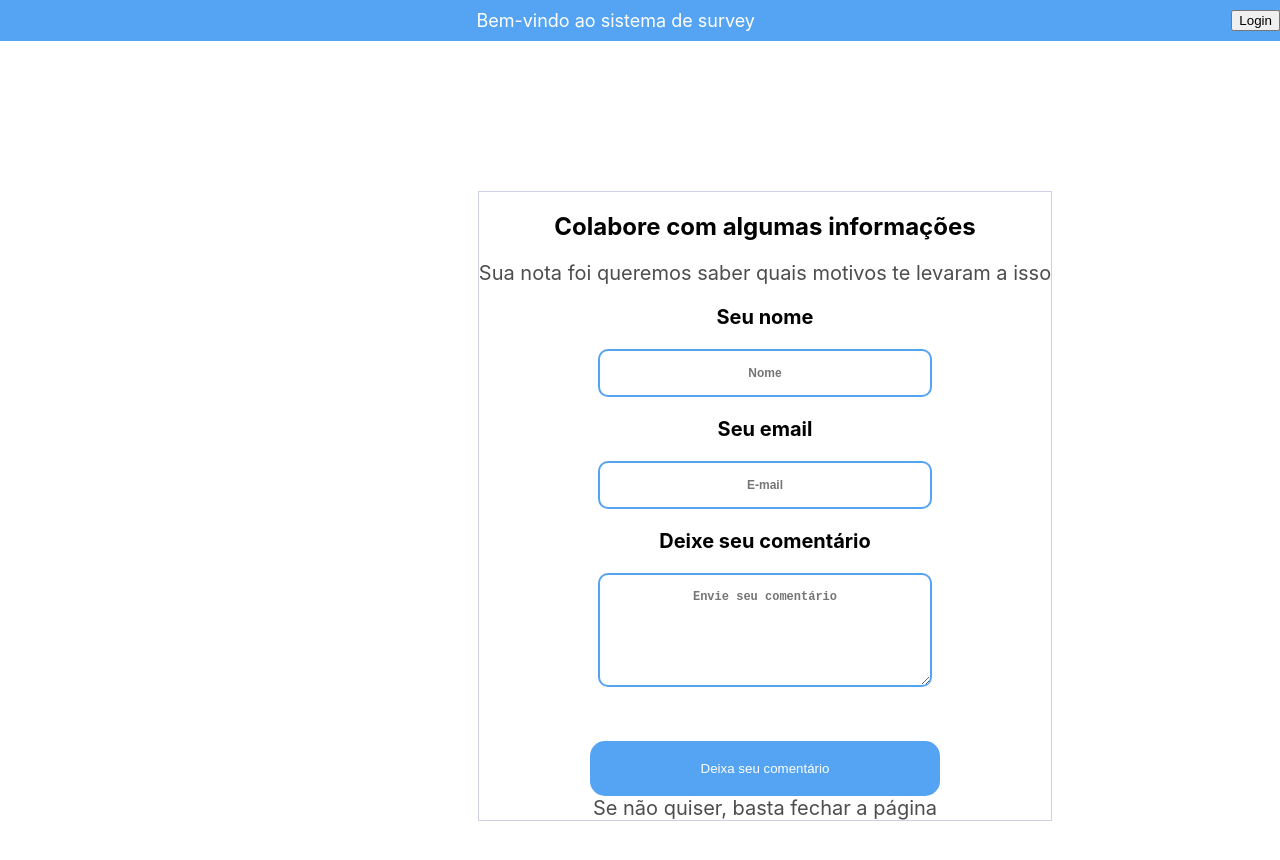
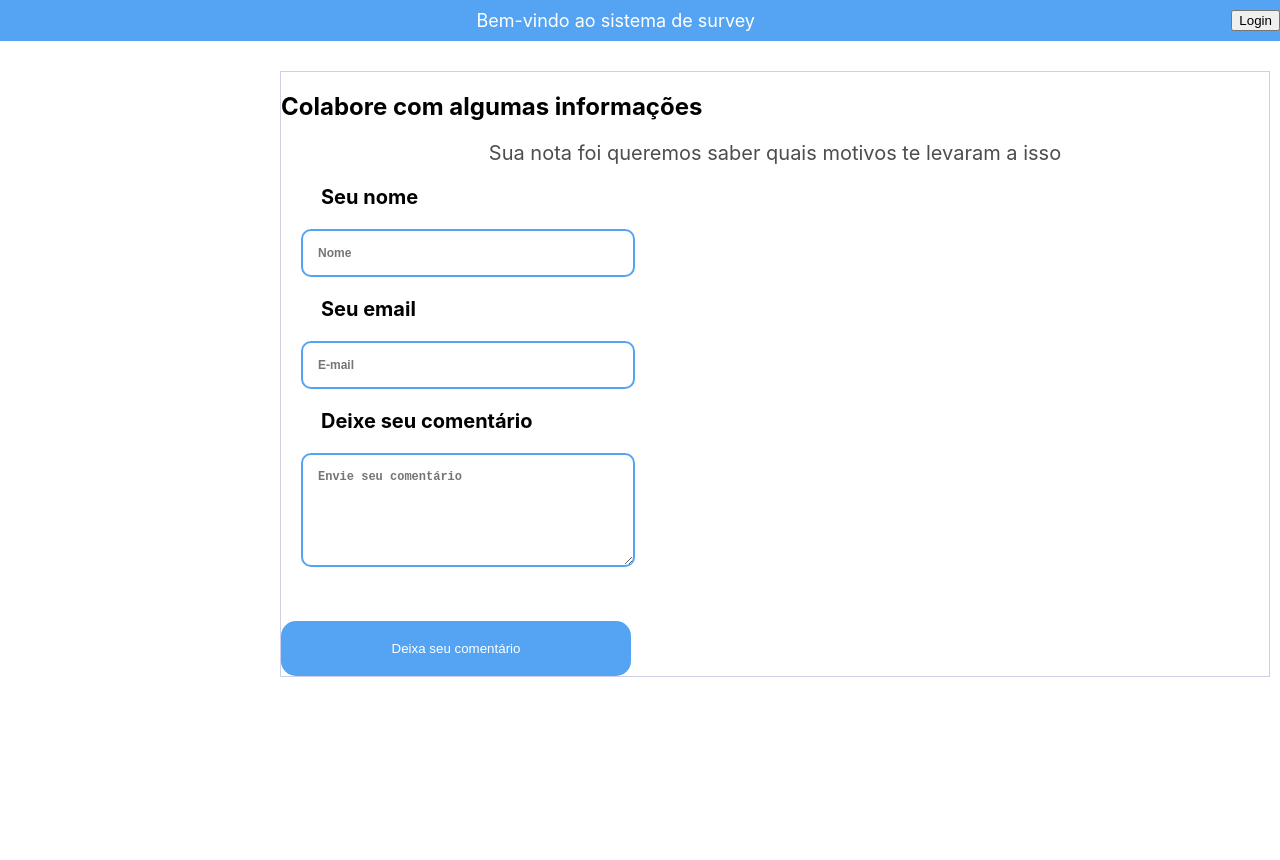
Before and after one commit to evaluation-manager/evaluation-manager, a React (Create React App) app in the folder app/: page /grades/comments in a window 1280 px wide. Shown: the top 860 px of the page. After the commit the page ends 800 px from the top, so only its background shows below. Built offline with nearby package versions, Linux system fonts and the light colour scheme.

Commit message:
enviando para a api

```diff
--- a/app/db.json
+++ b/app/db.json
@@ -7,10 +7,28 @@
       "id": 1
     },
     {
-      "question_id": "",
+      "question_id": 6,
       "answer_id": "8",
       "grades_id": "1",
       "id": 2
+    },
+    {
+      "question_id": 6,
+      "answer_id": "9",
+      "grades_id": "1",
+      "id": 3
+    },
+    {
+      "question_id": 6,
+      "answer_id": "8",
+      "grades_id": 23,
+      "id": 4
+    },
+    {
+      "question_id": 7,
+      "answer_id": "11",
+      "grades_id": 23,
+      "id": 5
     }
   ],
   "grades": [],
@@ -38,18 +56,16 @@
     {
       "name": "Turismo",
       "id": 1
-    },
+    }
+
+  ],
+  "comments": [
     {
-      "name": "atuaizando",
-      "id": 2
-    },
-    {
-      "name": "criar",
-      "id": 3
-    },
-    {
-      "name": "limpa",
-      "id": 4
+      "content": "ggg",
+      "grades_id": 23,
+      "name": "gg",
+      "email": "gg",
+      "id": 1
     }
   ],
   "sectors": [
--- a/app/src/components/card/Card.js
+++ b/app/src/components/card/Card.js
@@ -1,7 +1,7 @@
 import React from 'react';
 import * as C from './style';
 
-function Card({ text, title,answer,email }) {
+function Card({ text, title,email }) {
     return (
         <C.Container>
             <main className="Container">
@@ -9,7 +9,7 @@ function Card({ text, title,answer,email }) {
                     <h3>{title}</h3>
                     <p>{text}</p>
                     <span>{ email}</span>
-                    <button>{answer}</button>
+
                 </article>
             </main>
 
--- a/app/src/layort/sidebar/Sidebar.js
+++ b/app/src/layort/sidebar/Sidebar.js
@@ -109,7 +109,7 @@ function Sideber() {
                                     <RiFeedbackLine className='icon' />
                                     <p> Feedbacks   </p>
                                 </Link>
-                                <Link to="/Perfil">
+                             {/**    <Link to="/Perfil">
                                     <AiOutlineUser className='icon' />
                                     <p>Perfil </p>
                                 </Link>
@@ -117,7 +117,7 @@ function Sideber() {
                                     <RiComputerLine className='icon' />
                                     <p>Suporte    </p>
                                 </Link>
-
+        */}
                             </ul>
                         </nav>
 
--- a/app/src/pages/feedbacks/Feedback.js
+++ b/app/src/pages/feedbacks/Feedback.js
@@ -20,26 +20,36 @@ export const Feedback=()=> {
           useEffect(() => {
             GetFeedBack()
           }, []);
-//console.log(feedback)
 
+         //console.log(teste)
     return (
         <C.Container>
             <div className='Card'>
                 <h2>Ùltimos 30 dias do mes de </h2>
-              {feedback.map((comentarios)=>(
                 <>
-                <Card
-                    text={comentarios.name}
-                    title={comentarios.content}
-                   // answer="Responder"
-                    email={comentarios.email}
-                />
+           {/**   {feedback.map((comentarios,index)=>(
+            <>
+            <p>{comentarios.name}</p>
+             <p>{comentarios.content}</p>
+             <p>{comentarios.email}</p>
+             </>
+
+              ))}
+               */}
                 </>
-              ))}
-
 
         </div>
         </C.Container>
     )
 }
 export default Feedback;
+
+  {/** <Card
+                value={index}
+                key={index}
+                    text={comentarios.name}
+                    title={comentarios.content}
+                   // answer="Responder"
+                    email={comentarios.email}
+                />
+                */}
--- a/app/src/userAvalicao/Info/Info.js
+++ b/app/src/userAvalicao/Info/Info.js
@@ -3,33 +3,31 @@ import { useEffect, useState } from "react";
 import * as C from "./style";
 import { useParams } from "react-router-dom";
 import { Comments } from "./comments";
-import Button from "../../components/button/button";
 
 
-export const InfoAvalicao = () => {
- //  const urlA= "http://local.api.avaliacao.online.maceio.al.gov.br/api/avaliacoes"
- const urlA = "http://localhost:5000/avaliacoes";
+export const InfoAvalicao = ({grades}) => {
+   const urlA= "http://local.api.avaliacao.online.maceio.al.gov.br/api/avaliacoes"
+  //const urlA = "http://localhost:5000/avaliacoes";
+
 
   const [theme, setTheme] = useState([]);
   const [totlle, setToglle] = useState(true);
-   const [currente,setCurrente]=useState(0)
+  const [currente, setCurrente] = useState(0);
   //enviando para o post
   const { id } = useParams();
   const [question_id, setQuestion_id] = useState("");
 
-  const [answer_id, setAnswers_id] = useState("1");
+  const [answer_id, setAnswers_id] = useState("");
 
-  const [grades_id] = useState(id);
+  const [grades_id,setGrades_id] = useState(grades);
 
-
+  const [texto, setTexto] = useState("Próximo");
   //teste
 
   useEffect(() => {
     const getThemeQuestions = async () => {
       await fetch(
-        "http://local.api.avaliacao.online.maceio.al.gov.br/api/avaliacoes/themes/questions/" +
-          id
-      )
+        "http://local.api.avaliacao.online.maceio.al.gov.br/api/avaliacoes/themes/questions/"+ id)
         // await fetch('http://localhost:5000/themes/'+id)
         .then((Response) => Response.json())
         .then((ResponseJson) =>
@@ -55,38 +53,33 @@ export const InfoAvalicao = () => {
 
     const res = await fetch(urlA, {
       method: "POST",
-      headers: { "Content-Type": "application/json" },
+     // headers: { "Content-Type": "application/json" },
       body: JSON.stringify(avaliacao),
     });
   };
 
-  function handleValue(id) {
-    //console.log("oi",id)
+  let themaQuestion = theme.map((names) => names.questions);
+  let QuestionsResQtd = themaQuestion.map((names) => names.length);
+
+  let QuestionsRes = themaQuestion.map((names) => names[currente]);
+
+
+  function acrecentar(id) {
+    setCurrente(currente + 1);
     setQuestion_id(id);
-   // className="active"
+    atualizarNome()
 
   }
 
-  function AtualizarToglles() {
+  function atualizarNome(){
+    if(QuestionsResQtd-1===currente){
+     setTexto("Finalizar")
      setToglle(!totlle);
-
-    //console.log("oi")
     }
 
-  //let currente=[0]
-
-let teste= theme.map((names)=>(
-    names.questions
-
-))
-
-  let teste2= teste.map((names)=>(
-    names[currente]
-
-))
-//console.log("oiii",teste2)
-function acrecentar(){
-  setCurrente(currente+1)
+  }
+  function enviarNota(){
+    setGrades_id(grades)
   }
 
   return (
@@ -96,115 +89,55 @@ function acrecentar(){
       ) : (
         <form onSubmit={handleSumit}>
           <div className="survey">
+            { QuestionsRes.map((pergunta, index) => (
+              <>
 
-{teste2.map((pergunta,index)=>(
+                <h3 key={index}>{pergunta.name}</h3>
 
-  <>
- <h3
-  key={index}>{pergunta.name}</h3>
-
-{pergunta.answers.map((resposta, index)=>(
+                {pergunta.answers.map((resposta, index) => (
                   <>
                     <fieldset>
+                      <input className="InputNone"
+                        name={answer_id}
+                        key={0}
+                        defaultChecked
+                        type="radio"
+                      />
+                      <label
+                      className="labelNone"
+                        key={index}
+                        defaultChecked
+                        onChange={(e) => setQuestion_id(e.target.value)}
+                      >
+                        Teste
+                      </label>
 
                       <input
+                      className="input-radio"
                         name={answer_id}
                         key={index}
- onChange={(e)=>setAnswers_id(e.target.value)}
+                        onChange={(e) => setAnswers_id(e.target.value)}
                         value={resposta.id}
-   type="radio"/>
-<label key={index}
- onChange={e=>setQuestion_id(e.target.value)}>{resposta.name}</label>
+                        type="radio"
+                      />
+                      <label
+                      className="labelInput"
+                        key={index}
+                        onChange={(e) => setQuestion_id(e.target.value)}
+                      >
+                        {resposta.name}
+                      </label>
                     </fieldset>
                   </>
                 ))}
 
-
- <button onClick={acrecentar}>Próximo</button>
-
+                <button onClick={() => acrecentar(pergunta.id)}>{texto}</button>
               </>
             ))}
+          </div>
 
-
-          </div>
-          <Button
-        handleButton={AtualizarToglles}
-        //onClick={handleValue}
-        text="Finalizar"
-      />
         </form>
-
       )}
-
     </C.Container>
   );
 };
-/**value={answer_id}
- * onChange={e=>setQuestion_id("oi")}
-     // name="answer_id"
-      // opcoes={respostas.answers}
-      // onChange={(e)=>setAnswers_id(e.target.value)}
-        <Submit
-    //onClick={() => handleValue(respostas.id )}
-    text="Enviar" />
-        <Button
-    onClick={() => handleValue( )}
-    text="Enviar" />
-
-      */
-
-
-    {/**  //teste para ver se cnsigo
-
-      {theme.map((tema, index) => (
-              <>
-                <span value={tema.id} key={index}>
-                  {tema.name}
-                </span>
-
-                {tema.questions.map((pergunta, index) => (
-                  <fieldset>
-                    <div className="Questions">
-                      <h2
-                         onChange={e=>setQuestion_id(pergunta.id)}
-                        name="question_id"
-                        key={index}
-                      >
-                        {pergunta.name} - {pergunta.id}-{index}
-                      </h2>
-
-                      <div className="respostas">
-                        {pergunta.answers.map((resposta,index) => (
-
-                          <div className="Answers">
-
-                            <button
-                            onClick={()=>setAnswers_id(resposta.id)}
-                              name={answer_id}
-                              key={resposta.id}
-                              id={resposta.id}
-                           //   value={answer_id[resposta.id]}
-                               value={index}
-                             // type="checkbox"
-                             // text={resposta.name}
-                              // onChange={e=>setAnswers_id((prevState) => ({...prevState, [pergunta.id] : resposta.id }))}
-                            //  onChange={(e) => setAnswers_id(resposta.id)}
-                         >{resposta.name} - </button>
-
-                          {/**  <label htmlFor="answer_id">{resposta.name}</label>*
-
-             {/**            </div>
-
-                        ))}
-
-                         <Button
-                                handleButton={() => handleValue(pergunta.id)}
-                                text="Enviar"
-                                />
-                      </div>
-                    </div>
-                  </fieldset>
-                ))}
-              </>
-            ))}
-     */}
--- a/app/src/userAvalicao/Info/comments.js
+++ b/app/src/userAvalicao/Info/comments.js
@@ -7,11 +7,12 @@ import Button from "../../components/button/button";
 import Input from "../../components/input/input";
 import TextArea from "../../components/textarea/TextArea";
 
+
 export const Comments = ({grades}) => {
  //const url="http://localhost:5000/comments"
 const url = "http://local.api.avaliacao.online.maceio.al.gov.br/api/avaliacoes/comments";
 
-  const [grades_id, setGrades_id] = useState();
+  const [grades_id, setGrades_id] = useState(grades);
   const [content, setContent] = useState("");
   const [name, setName] = useState("");
   const [email, setEmail] = useState("");
@@ -28,9 +29,10 @@ const url = "http://local.api.avaliacao.online.maceio.al.gov.br/api/avaliacoes/c
     const res = await fetch(url, {
       method: "POST",
       //headers: { "Content-Type": "application/json" },
-      body: JSON.stringify(comments),
+      body: JSON.stringify(comments)
     });
     //console.log(comments)
+    //setComents(comments)
     setName("");
     setContent("");
     setEmail("");
@@ -80,7 +82,7 @@ const url = "http://local.api.avaliacao.online.maceio.al.gov.br/api/avaliacoes/c
           <Button text="Deixa seu comentário"
           onClick={enviarNota}
            />
-           <span>Se não quiser, basta fechar a página</span>
+
         </form>
       </div>
     </C.Container>
--- a/app/src/userAvalicao/Info/style.js
+++ b/app/src/userAvalicao/Info/style.js
@@ -1,91 +1,113 @@
-import styled from 'styled-components';
+import styled from "styled-components";
 
 export const Container = styled.div`
-*{
+  * {
 
-align-items:center;
-text-align: center;
-justify-content: center;
     background: #fff;
     //margin: 0;
-
+    width:100%;
   }
-.survey{
-  width:500px;
- margin:100px auto;
-  border:1px solid #CDD0E8;
- padding:25px;
-  border-radius:20px;
-
+  .survey {
+    width: 50%;
+    margin: 100px auto;
+    border: 1px solid #cdd0e8;
+    padding: 25px;
+    color: #55A4F3;
+    border-radius: 20px;
   }
-.desativado{
-    background:pink;
+  .survey button{
+    padding:20px;
+    border-radius:10px;
+    margin: 5px;
+    background:#55A4F3;
+    border: none;
+    color: #fff;
+    width:100%;
   }
-.ativado{
-    background:yellow;
+  fieldset{
+    margin: 10px;
   }
-
-h1{
-    color:#4D4D4D;
+  fieldset:hover{
+   // background:#55A4F3;
+  //  color:#fff;
+    cursor: pointer;
   }
-.container-select{
-    margin:30px;
-    padding:30px;
-    display:flex;
+  .InputNone,
+  .labelNone {
+    display: none;
   }
-.qrcode{
-    margin:30px;
-}
-
-span,p{
-    text-align: center;
-    color:#4D4D4D;
-    font-size:20px;
-}
-.comments{
-    display:flex;
-    margin: 150px;
-
-}
-.comments form {
-
-border: solid #CDD0E8 1px;
+  .input-radio {
+    padding: 10px;
+    margin: 15px;
+color:#55A4F3;
 
   }
 
+.labelInput{
+  // color: #55A4F3;
+    font-size:16px;
+  }
 
-.notfound{
+  h1 {
+    color: #4d4d4d;
+  }
+
+  span,
+  p {
+    text-align: center;
+    color: #4d4d4d;
+    font-size: 20px;
+  }
+
+  .comments {
+    display: flex;
+    margin: 10px;
+   //width:100%;
+  // background-color: #55A4F3;
+  }
+  .comments form {
+    border: solid #cdd0e8 1px;
+    margin: 20px;
+  }
+
+  .notfound {
     margin: 150px;
-
   }
-.notfound h2{
-    text-align:center;
+  .notfound h2 {
+    text-align: center;
   }
-img{
+  img {
     width: 600px;
   }
 
-canvas{
-    width:220px;
-     height:60px;
-     border: 2px solid #4D4D4D;
+  canvas {
+    width: 220px;
+    height: 60px;
+    border: 2px solid #4d4d4d;
   }
-@media (max-width: 600px){
-    .survey{
-        width:300px;
-       padding:10px;
+  @media (max-width: 600px) {
+    .comments{
+
+    // background-color: #55A4F3;
     }
-        .qrcode{
-            display:none;
+    .survey {
+      width: 100%;
+      //padding: 5px;
+      margin: 2px;
     }
-        img{
+    .survey button{
+      width: 50%;
+    }
+    .qrcode {
+      display: none;
+    }
+    img {
       width: 300px;
-
     }
 
-.comments span, p{
+    .comments span,
+    p {
       display: none;
     }
-
   }
 `;
--- a/app/src/userAvalicao/avaliacao/emogiAvaliacao.js
+++ b/app/src/userAvalicao/avaliacao/emogiAvaliacao.js
@@ -68,7 +68,7 @@ export const UserAvaliacao = () => {
     //carregamento de forma dinamica
     setNotas((prevOrgans) => [...prevOrgans, addNotas]);
     setToglle(false);
-   ;
+
   };
 
   const status1 = () => {
@@ -104,6 +104,7 @@ export const UserAvaliacao = () => {
     names.name
   ))
   //console.log(name)
+  //console.log(notas)
   return (
     <C.Container>
       {totlle === true ? (
@@ -138,7 +139,7 @@ export const UserAvaliacao = () => {
         </form>
         </div>
       ) : (
-        <InfoAvalicao />
+        <InfoAvalicao grades={23}/>
       )}
     </C.Container>
   );
```
Lines whose indentation alone changed are shown as unchanged.
